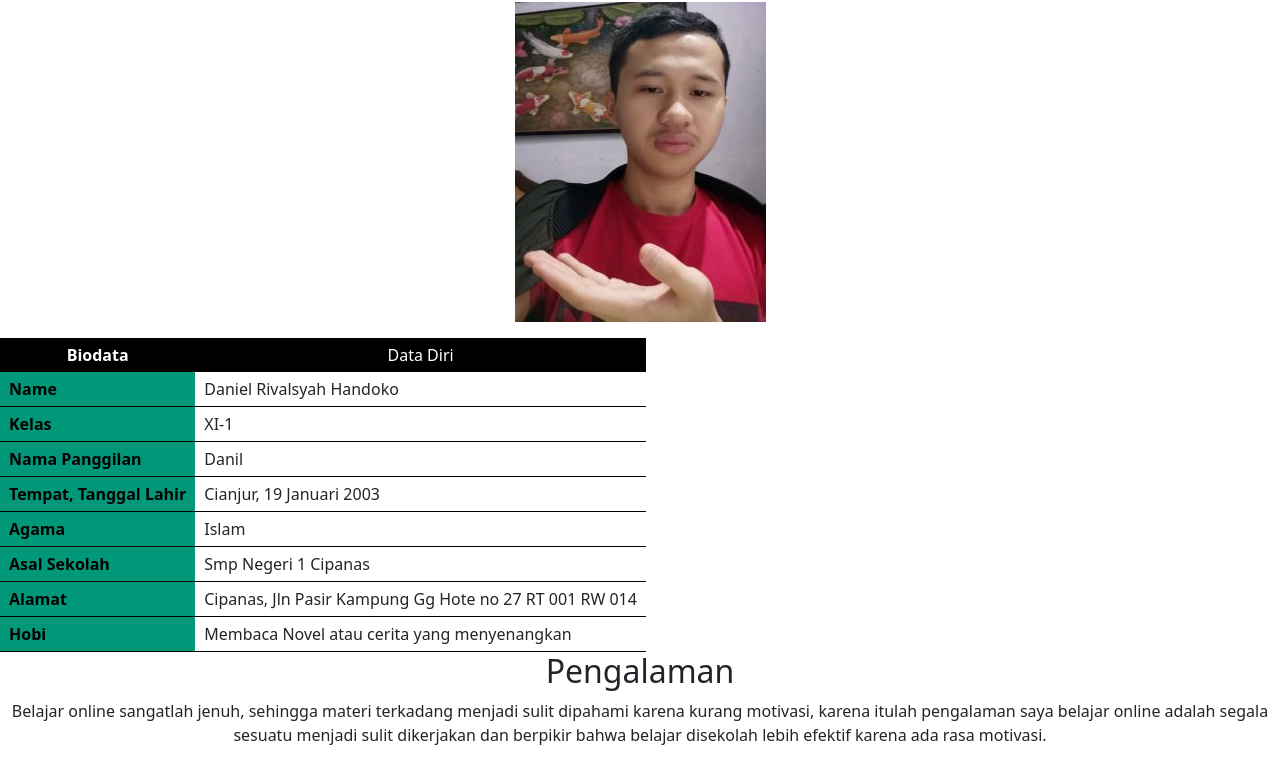
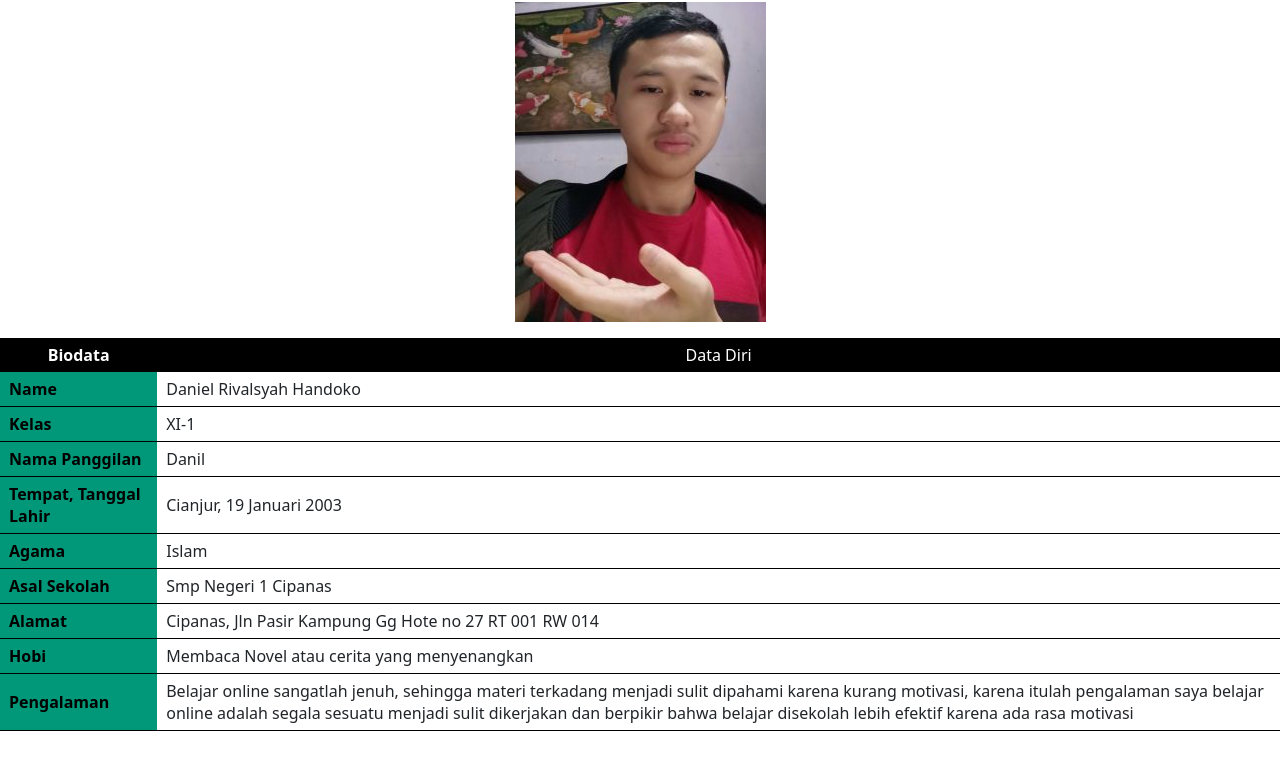
Before and after one commit to danielrival/tryus111.github.io, a plain HTML site: page index.html in a window 1280 px wide. Shown: the part 196-959 px from the top of the page. After the commit the page ends 927 px from the top, so only its background shows below. Drawn offline with nearby package versions, Linux system fonts and the light colour scheme.

Commit message:
Update index.html

```diff
--- a/index.html
+++ b/index.html
@@ -93,12 +93,13 @@
                     <th> Hobi </th>
                     <td> Membaca Novel atau cerita yang menyenangkan </td>
                 </tr>
+                <tr>
+                    <th> Pengalaman </th>
+                    <td> Belajar online sangatlah jenuh, sehingga materi terkadang menjadi sulit dipahami karena kurang motivasi, karena itulah pengalaman saya belajar online adalah segala sesuatu menjadi sulit dikerjakan dan berpikir bahwa belajar disekolah lebih efektif karena ada rasa motivasi</td>
+                </tr>
         </tbody>
 
     </table>
-        <h2 class="content-body4">Pengalaman</h2>
-        <p class ="content-body5">Belajar online sangatlah jenuh, sehingga materi terkadang menjadi sulit dipahami karena kurang motivasi, karena itulah
-            pengalaman saya belajar online adalah segala sesuatu menjadi sulit dikerjakan dan berpikir bahwa belajar disekolah lebih efektif karena ada rasa motivasi.</p>
 
 
 
```
